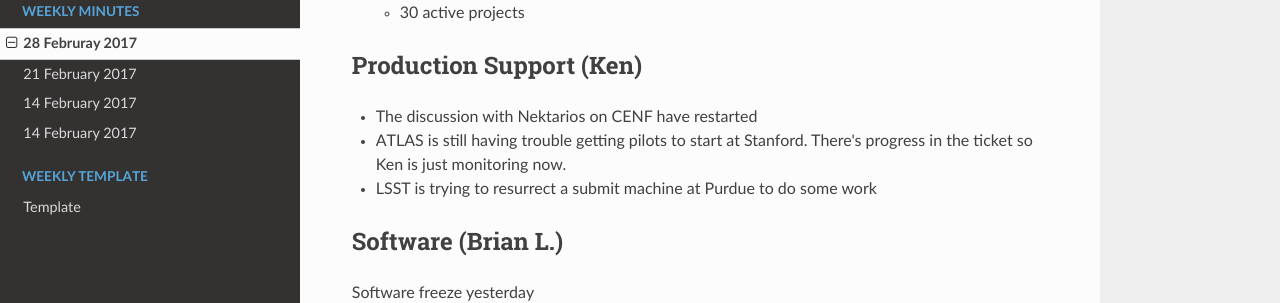
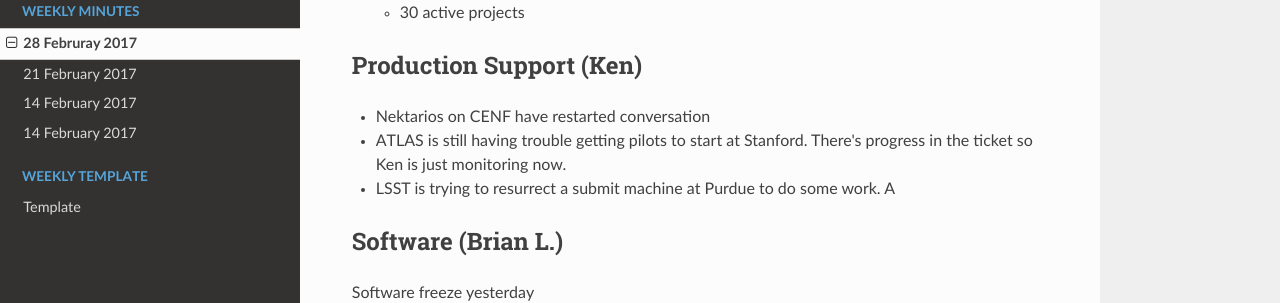
Before and after one commit to zsshah/production, an MkDocs documentation site: the page built from docs/WeeklyMinutes/28Feb2017.md, in a window 1280 px wide and 900 px high, scrolled down 2475 px. Shown: the part 151-454 px from the top of the window. Built offline with MkDocs 1.6.1, drawn with Linux system fonts in a browser that asks for light colours; nearby versions of some CDN libraries; old or Windows-style settings are respelled for this version of MkDocs.

Commit message:
Update 28Feb2017.md
added Ken's update

```diff
--- a/docs/WeeklyMinutes/28Feb2017.md
+++ b/docs/WeeklyMinutes/28Feb2017.md
@@ -46,9 +46,9 @@
       * 30 active projects
 
 ## Production Support (Ken)
-   * The discussion with Nektarios on CENF have restarted
+   *  Nektarios on CENF have restarted conversation
    * ATLAS is still having trouble getting pilots to start at Stanford. There's progress in the ticket so Ken is just monitoring now.
-   * LSST is trying to resurrect a submit machine at Purdue to do some work
+   * LSST is trying to resurrect a submit machine at Purdue to do some work. A
 
 ## Software (Brian L.)
 Software freeze yesterday
```
